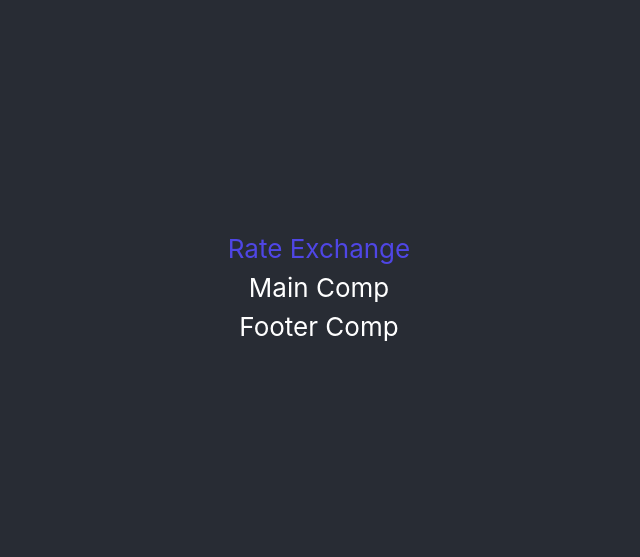
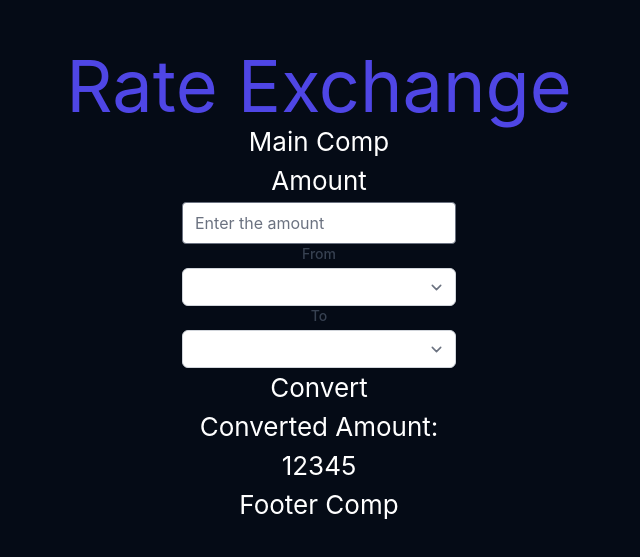
Before and after one commit to gtchakama/cra-rate-exchange, a React (Create React App) app: page / in a window 1280 px wide. Shown: the part 113-670 px from the top of the page, without its empty margins (321-961 px from the left). Built offline with nearby package versions, Linux system fonts and the light colour scheme.

Commit message:
Form/ Layout

```diff
--- a/package.json
+++ b/package.json
@@ -4,6 +4,7 @@
   "private": true,
   "dependencies": {
     "@craco/craco": "^6.4.0",
+    "@tailwindcss/forms": "^0.3.4",
     "@testing-library/jest-dom": "^5.15.0",
     "@testing-library/react": "^11.2.7",
     "@testing-library/user-event": "^12.8.3",
@@ -16,8 +17,8 @@
   },
   "scripts": {
     "start": "craco start",
-     "build": "craco build",
-     "test": "craco test",
+    "build": "craco build",
+    "test": "craco test",
     "eject": "react-scripts eject"
   },
   "eslintConfig": {
--- a/src/App.css
+++ b/src/App.css
@@ -5,7 +5,7 @@
 
 
 .App-header {
-  background-color: #282c34;
+  background-color: #050b16;
   min-height: 100vh;
   display: flex;
   flex-direction: column;
--- a/src/components/header/index.js
+++ b/src/components/header/index.js
@@ -3,7 +3,7 @@ import React from "react";
 export default function Header() {
   return (
     <div>
-      <h1 className="text-indigo-600">Rate Exchange</h1>
+      <h1 className="text-indigo-600 text-7xl">Rate Exchange</h1>
     </div>
   );
 }
--- a/src/components/main/index.js
+++ b/src/components/main/index.js
@@ -4,6 +4,58 @@ export default function Main() {
   return (
     <div>
       <h1>Main Comp</h1>
+      <div className="left">
+        <h3>Amount</h3>
+        <input
+          className="form-input rounded text-pink-500"
+          type="text"
+          placeholder="Enter the amount"
+        />
+      </div>
+
+      <div className="col-span-6 sm:col-span-3">
+        <label
+          htmlFor="country"
+          className="block text-sm font-medium text-gray-700"
+        >
+          From
+        </label>
+        <select
+          id="country"
+          name="country"
+          autoComplete="country-name"
+          className="mt-1 block w-full py-2 px-3 border border-gray-300 bg-white rounded-md shadow-sm focus:outline-none focus:ring-indigo-500 focus:border-indigo-500 sm:text-sm"
+        >
+          <option>United States</option>
+          <option>Canada</option>
+          <option>Mexico</option>
+        </select>
+      </div>
+
+      <div className="col-span-6 sm:col-span-3">
+        <label
+          htmlFor="country"
+          className="block text-sm font-medium text-gray-700"
+        >
+          To
+        </label>
+        <select
+          id="country"
+          name="country"
+          autoComplete="country-name"
+          className="mt-1 block w-full py-2 px-3 border border-gray-300 bg-white rounded-md shadow-sm focus:outline-none focus:ring-indigo-500 focus:border-indigo-500 sm:text-sm"
+        >
+          <option>United States</option>
+          <option>Canada</option>
+          <option>Mexico</option>
+        </select>
+      </div>
+
+      <div className="result">
+        <button>Convert</button>
+        <h2>Converted Amount:</h2>
+        <p>12345</p>
+      </div>
     </div>
   );
 }
--- a/tailwind.config.js
+++ b/tailwind.config.js
@@ -7,5 +7,5 @@ module.exports = {
   variants: {
     extend: {},
   },
-  plugins: [],
+  plugins: [require("@tailwindcss/forms"),],
 };
```
Also changed, not shown: 1 other file (tests, documents, lock files or other folders).
